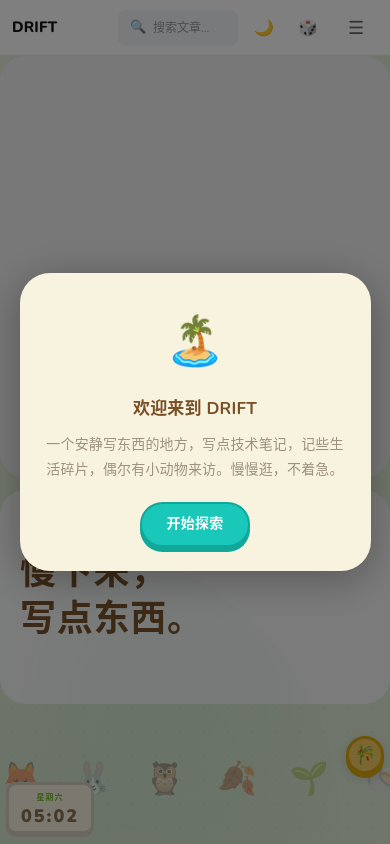
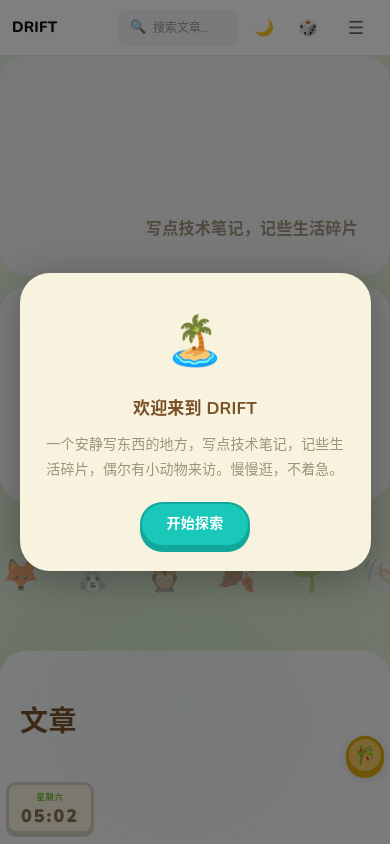
Before and after one commit to Jzc0621/jzc-blog, a Flask app: page / in a window 390 px wide. Run offline with Flask 3, Linux system fonts and the light colour scheme; data that the repository does not hold is empty; some libraries are stand-ins or nearby versions; some web fonts are replaced.

Commit message:
fix: use aspect-ratio for hero to eliminate blank space below spline viewer

```diff
--- a/static/css/animal.css
+++ b/static/css/animal.css
@@ -1770,8 +1770,9 @@ body.dark .loading-screen {
   margin: 0 0 12px;
   overflow: hidden;
   background: #f0f0f0;
-  height: 85vh;
-  min-height: 400px;
+  width: 100%;
+  aspect-ratio: 16 / 9;
+  max-height: 85vh;
 }
 body.dark .hm-hero {
   background: #151520;
@@ -1779,9 +1780,8 @@ body.dark .hm-hero {
 
 /* Spline 3D viewer fills the hero */
 .hm-hero-spline {
-  display: block;
-  width: 100%;
-  height: 100%;
+  position: absolute;
+  inset: 0;
   border: none;
 }
 
@@ -2010,7 +2010,8 @@ body.dark .hm-cta {
 /* ---------- Responsive ---------- */
 @media (max-width: 768px) {
   .hm-hero {
-    height: 60vh;
+    aspect-ratio: 16 / 9;
+    max-height: 60vh;
     border-radius: 1.6rem;
   }
   .hm-statement,
@@ -2049,7 +2050,8 @@ body.dark .hm-cta {
 
 @media (max-width: 480px) {
   .hm-hero {
-    height: 50vh;
+    aspect-ratio: 16 / 9;
+    max-height: 50vh;
   }
   .hm-notes-grid {
     grid-template-columns: 1fr;
```
